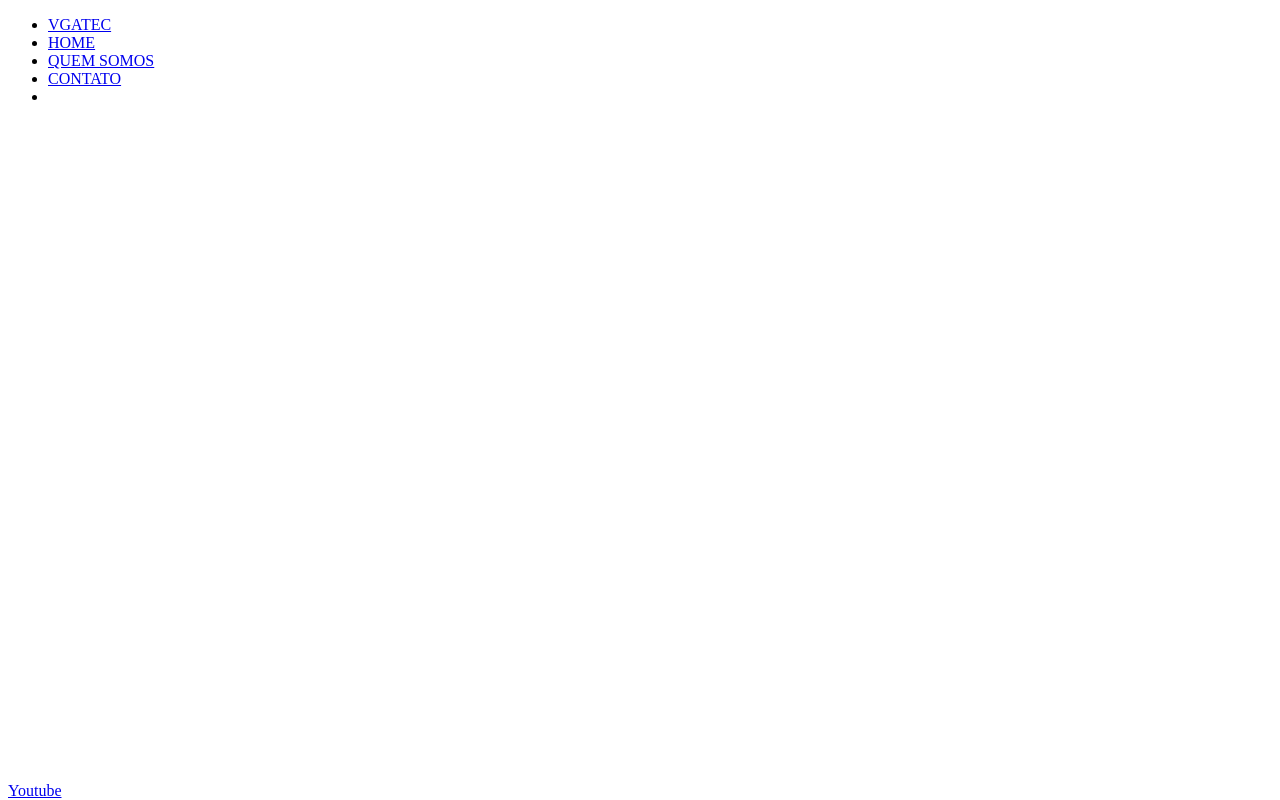
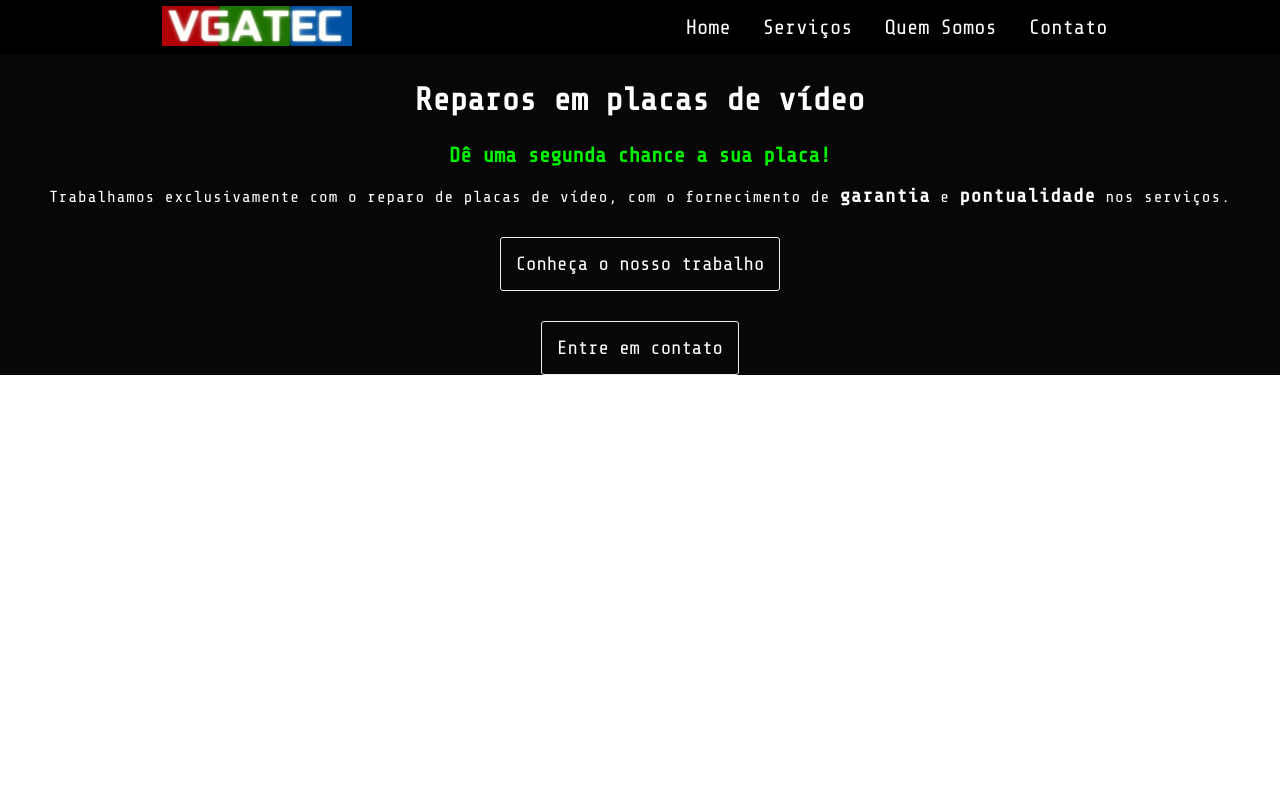
Before and after one commit to rphaell/project_video.card.repair, a plain HTML site: page index.html in a window 1280 px wide. Drawn offline with nearby package versions, Linux system fonts and the light colour scheme; a web font is replaced by a local one.

Commit message:
finalizando hero-sec

```diff
--- a/css/style.css
+++ b/css/style.css
@@ -0,0 +1,172 @@
+@import url("https://fonts.googleapis.com/css2?family=Josefin+Sans:ital,wght@0,100;0,200;0,300;0,400;0,500;0,600;0,700;1,100;1,200;1,300;1,400;1,500;1,600;1,700&family=MedievalSharp&family=Ropa+Sans&family=Sarabun&family=Satisfy&family=Share+Tech+Mono&family=Texturina:wght@100&display=swap");
+
+* {
+  box-sizing: border-box;
+  font-family: "Share Tech Mono", monospace;
+}
+
+body {
+  margin: 0;
+  padding: 0;
+}
+
+/* NAV MENU */
+
+.navbar {
+  display: flex;
+  position: relative;
+  justify-content: space-around;
+  align-items: center;
+  background-color: #000000;
+  color: white;
+}
+
+.navbar img {
+  padding: 5px;
+  width: 200px;
+  height: 50px;
+}
+
+.navbar-links {
+  height: 100%;
+}
+
+.navbar-links ul {
+  display: flex;
+  margin: 0;
+  padding: 0;
+}
+
+.navbar-links li {
+  list-style: none;
+}
+
+.navbar-links li a {
+  font-size: 1.3rem;
+  display: block;
+  text-decoration: none;
+  color: white;
+  padding: 1rem;
+}
+
+.navbar-links li:hover {
+  background-color: #0051a2;
+}
+
+.toggle-button {
+  position: absolute;
+  top: 0.75rem;
+  right: 1rem;
+  display: none;
+  flex-direction: column;
+  justify-content: space-between;
+  width: 30px;
+  height: 21px;
+}
+
+.toggle-button .bar {
+  height: 3px;
+  width: 100%;
+  background-color: white;
+  border-radius: 10px;
+}
+
+@media (max-width: 800px) {
+  .navbar {
+    flex-direction: column;
+    align-items: flex-start;
+  }
+
+  .toggle-button {
+    display: flex;
+  }
+
+  .navbar-links {
+    display: none;
+    width: 100%;
+  }
+
+  .navbar-links ul {
+    width: 100%;
+    flex-direction: column;
+  }
+
+  .navbar-links ul li {
+    text-align: center;
+  }
+
+  .navbar-links ul li a {
+    padding: 0.5rem 1rem;
+  }
+
+  .navbar-links.active {
+    display: flex;
+  }
+}
+
+/* HERO SECTION */
+
+.hero-sec {
+  margin: 0 auto;
+  width: 100vw;
+  color: white;
+  display: flex;
+  height: 40vh;
+  /* background: url(/img/background-img.jpg); */
+  /* background-repeat: no-repeat; */
+  /* background-size: cover; */
+  background: rgb(7, 7, 7);
+  align-items: center;
+  text-align: center;
+  justify-content: space-around;
+}
+
+.hero-sec h1 {
+  font-size: 2em;
+}
+
+.hero-sec h2 {
+  font-size: 1.3em;
+  color: rgb(4, 243, 4);
+}
+
+.hero-sec p {
+  text-align: center;
+  font-size: 1rem;
+  letter-spacing: 1px;
+}
+
+.buttons {
+  display: flex;
+  align-items: center;
+  justify-content: space-around;
+  flex-direction: column;
+  margin-top: 30px;
+  gap: 30px;
+}
+
+.buttons a {
+  transition: 1.2s;
+  border-radius: 3px;
+  text-decoration: none;
+  color: #fff;
+  /* background-color: blue; */
+  padding: 15px;
+  font-size: 1.2em;
+  border: 1px solid #eee;
+}
+
+#btn1:hover {
+  background-color: #0051a2;
+  transition: 1.2s;
+}
+
+#btn2:hover {
+  background-color: #0051a2;
+  transition: 1.2s;
+}
+
+.hero-sec p span {
+  font-weight: bold;
+  font-size: 1.2em;
+}
--- a/index.html
+++ b/index.html
@@ -4,23 +4,44 @@
     <meta charset="UTF-8" />
     <meta http-equiv="X-UA-Compatible" content="IE=edge" />
     <meta name="viewport" content="width=device-width, initial-scale=1.0" />
+    <link rel="stylesheet" href="/css/style.css" />
+    <link rel="stylesheet" href="background_styles.css" />
+    <script src="script.js" defer></script>
     <title>VGATEC</title>
-    <link rel="stylesheet" href="/css/style.css" />
   </head>
   <body>
-    <nav>
-      <ul>
-        <li class="logo"><a href="#">VGATEC</a></li>
-        <li class="item"><a href="#">HOME</a></li>
-        <li class="item button"><a href="#">QUEM SOMOS</a></li>
-        <li class="item button secondary"><a href="#">CONTATO</a></li>
-        <li class="toggle">
-          <a href="#"><span class="bars"></span></a>
-        </li>
-      </ul>
-    </nav>
-    <main>
-      <a href="#" style="position: fixed; bottom: 0">Youtube</a>
-    </main>
+    <header>
+      <nav class="navbar">
+        <div class="logo"><img src="/img/LOGO.jpg" alt="" /></div>
+        <a href="#" class="toggle-button">
+          <span class="bar"></span>
+          <span class="bar"></span>
+          <span class="bar"></span>
+        </a>
+        <div class="navbar-links">
+          <ul>
+            <li><a href="#">Home</a></li>
+            <li><a href="#">Serviços</a></li>
+            <li><a href="#">Quem Somos</a></li>
+            <li><a href="#">Contato</a></li>
+          </ul>
+        </div>
+      </nav>
+    </header>
+    <section class="hero-sec">
+      <div class="container">
+        <h1>Reparos em placas de vídeo</h1>
+        <h2>Dê uma segunda chance a sua placa!</h2>
+        <p>
+          Trabalhamos exclusivamente com o reparo de placas de vídeo, com o
+          fornecimento de <span>garantia</span> e <span>pontualidade</span> nos
+          serviços.
+        </p>
+        <div class="buttons">
+          <a id="btn1" href="#">Conheça o nosso trabalho</a>
+          <a id="btn2" href="#">Entre em contato</a>
+        </div>
+      </div>
+    </section>
   </body>
 </html>
--- /dev/null
+++ b/script.js
@@ -0,0 +1,6 @@
+const toggleButton = document.getElementsByClassName("toggle-button")[0];
+const navbarLinks = document.getElementsByClassName("navbar-links")[0];
+
+toggleButton.addEventListener("click", () => {
+  navbarLinks.classList.toggle("active");
+});
```
Also changed, not shown: img/LOGO.jpg (added), img/background-img.jpg (added), img/close.png (added), img/menu (1).png (added).
